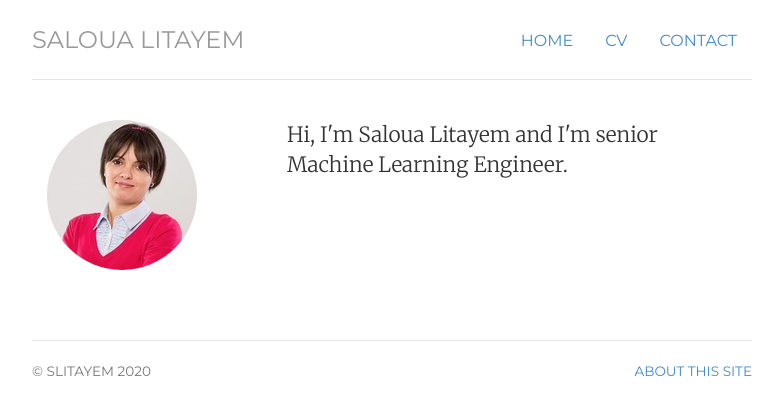
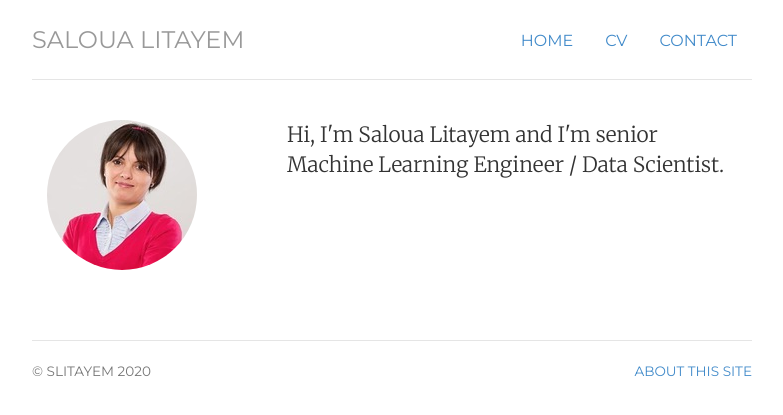
Before and after one commit to slitayem/slitayem.github.io, a Jekyll site: the page built from index.html, in a window 1280 px wide. Shown: the top 415 px of the page, without its empty margins (248-1031 px from the left). Built offline with Jekyll 4.4.1, drawn with Linux system fonts in a browser that asks for light colours; nearby versions of some CDN libraries; library files that are not in the unit come from our copies.

Commit message:
Update index.html

```diff
--- a/index.html
+++ b/index.html
@@ -1,7 +1,7 @@
 ---
 layout: default
 title: Saloua Litayem, Girly Geek
-description: Saloua Litayem is a Senior Machine Learning Engineer
+description: Saloua Litayem is a Senior Machine Learning Engineer / Data Scientist
 ---
 <!-- <div class="jumbotron"> -->
 <div class="row marketing">
@@ -9,7 +9,7 @@
 	<img  class="img-circle avatar" alt="Saloua Litayem" src="img/img_saloua150px.jpg">
 	</div>
 	<div itemscope itemtype="http://data-vocabulary.org/Person" class="col-sm-8">
-	<p class="lead">Hi, I'm <span itemprop="name">Saloua Litayem </span> and I'm senior Machine Learning Engineer.</p>
+	<p class="lead">Hi, I'm <span itemprop="name">Saloua Litayem </span> and I'm senior Machine Learning Engineer / Data Scientist.</p>
 
 <!-- 	<p>I'm also available for hire as a <span itemprop="title">data scientist, Machine Learning engineer.</span>. <a href="contact">Drop me a line</a> about the available role if you're interested in having me as an amazing collaborator.</p> -->
 	</div>
```
